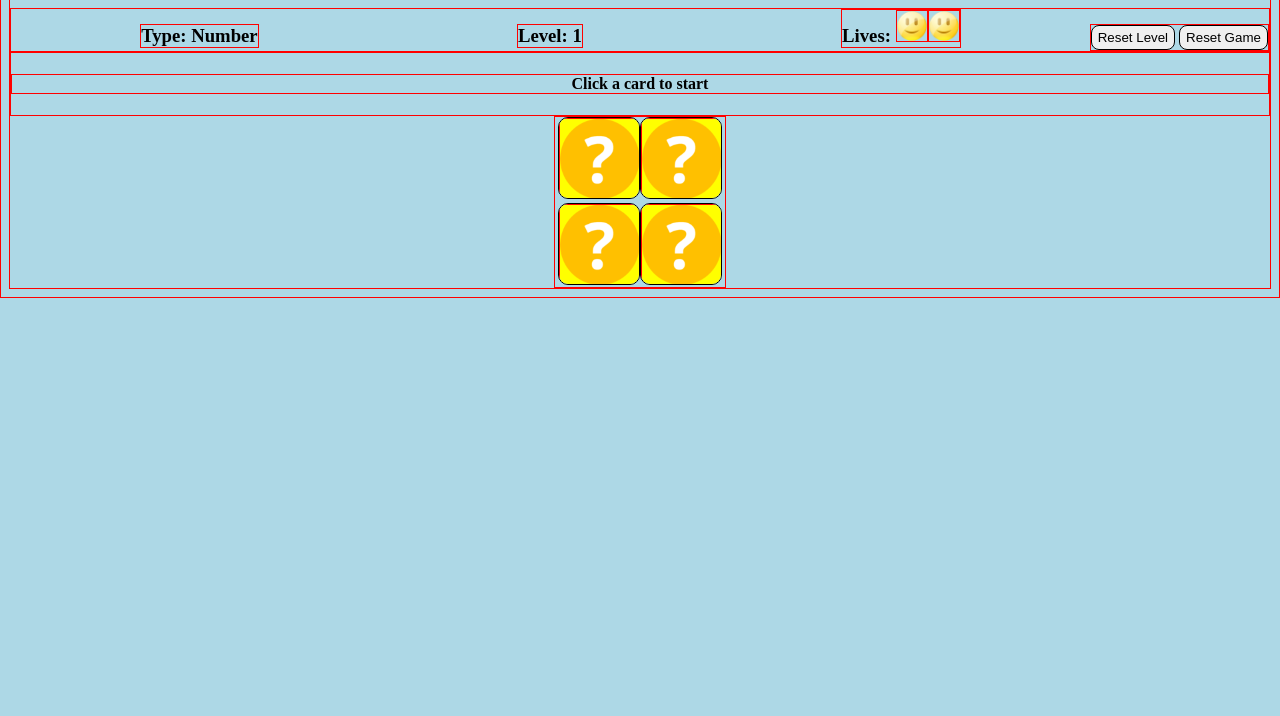
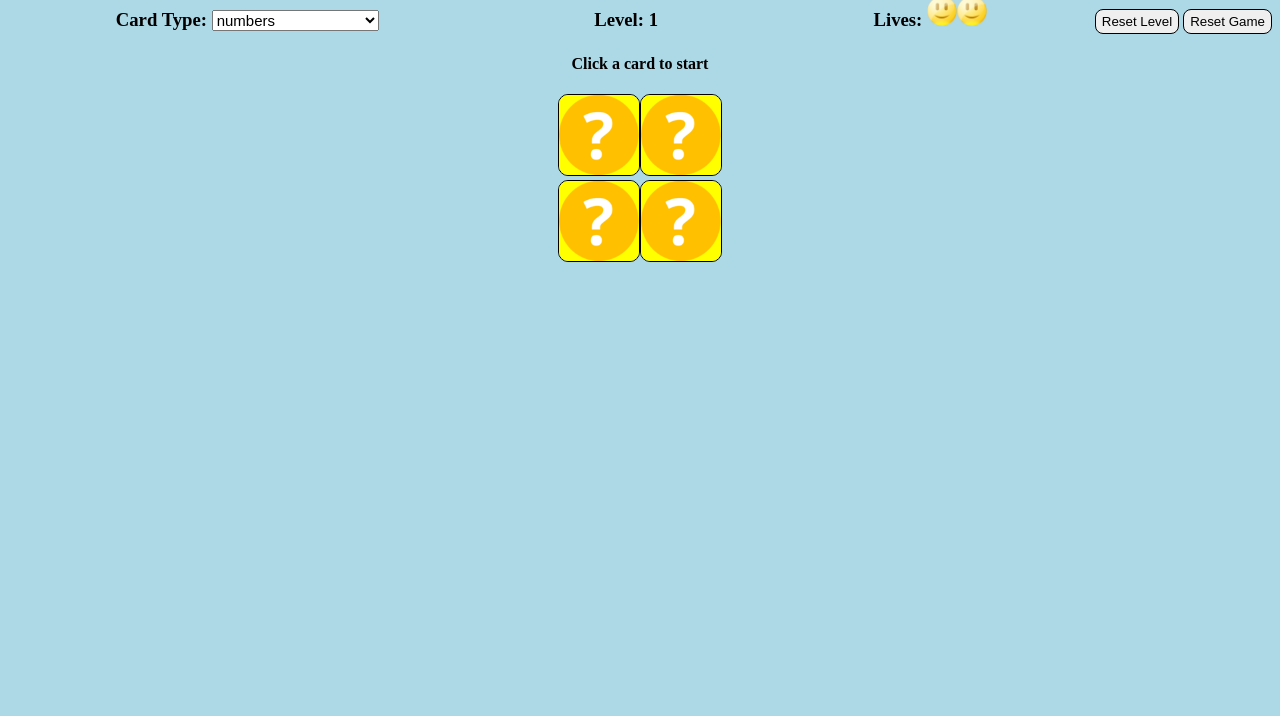
Before and after one commit to shyyuan/WDIR-Project-1, a plain HTML site: page index.html in a window 1280 px wide. Shown: the part 84-800 px from the top of the page. Drawn offline with nearby package versions, Linux system fonts and the light colour scheme.

Commit message:
added dropdown selection that allowed player to select card type. Set event listener

```diff
--- a/css/main.css
+++ b/css/main.css
@@ -1,4 +1,4 @@
-* { border: 1px solid red;}
+/** { border: 1px solid red;}*/
 body {
   background: lightblue;
   text-align: center;
@@ -40,6 +40,13 @@ h3 {
 .questionMark {
   width: 80px;
   height:80px;
+  transition: transform .3s ease-in-out;
+  -webkit-transition: -webkit-transform: .3s ease-in-out;
+
+}
+.questionMark:hover {
+  transform: rotate(180deg);
+  -webkit-transform: rotate(180-deg);
 }
 .smile {
   width:30px;
@@ -51,3 +58,7 @@ button {
   border: 1px solid black;
   border-radius: 8px;
 }
+
+#type {
+  font-size: 0.8em;
+}
--- a/index.html
+++ b/index.html
@@ -10,7 +10,13 @@
     <h1>Memory Game</h1>
 
     <div id='info'>
-      <h3>Type: Number</h3>
+      <h3><form>
+        Card Type:
+        <select id='type'>
+          <option value="number">numbers</option>
+          <option value="card">Cards</option>
+          <option value="fruit">Fruits and Vegetables</option>
+        </select></h3>
       <h3 id='level'></h3>
       <h3 id='chance'></h3>
       <div id='button'>
--- a/js/app.js
+++ b/js/app.js
@@ -2,6 +2,7 @@ console.log('Project 1 js file is connected');
 // Window onloader ***********************************
 $(function(){
   // Event Listener
+  $('#type').on('change', APP.setType);
   $('#resetLevel').on('click', UI.resetLevel);
   $('#resetGame').on('click', UI.resetGame);
 
@@ -14,6 +15,7 @@ var APP = {
   live: 0, //this.level+2,
   numCards: 0, //Math.pow((this.level+1)*2,2);,
   $board: $('#gameBoard'),
+  $type: 'number', // default
   width: 80,
   height: 80,
   playerScore: 0,
@@ -27,7 +29,11 @@ var APP = {
   // Math.floor(Math.random * (max-min+1)) + min
   generateNum: function(max,min){
     return Math.floor(Math.random()* (max-min+1)) + min;
-  } // end of generateNum
+  }, // end of generateNum
+  setType: function(){
+    APP.$type = $('#type option:selected').val(),
+    console.log('Selected Type ' + APP.$type);
+  }
 } // End of
 // =======================================================
 
@@ -111,7 +117,7 @@ var UI = {
   // 3 3 3 3 3 3
   // flip the card that clicked
   flipCard: function(){
-
+    if (APP.live !== 0){
         $('#feedback h4').text('Click another card').css('color','black');
 
         var tempP = $(this).attr('id').replace('card','');
@@ -131,6 +137,7 @@ var UI = {
             UI.isMatch(APP.cardClicked);
           }
         }
+    }
   }, // End of flipCard function
   // 4 4 4 4 4 4 4
   isMatch: function(twoCards){
@@ -148,6 +155,11 @@ var UI = {
       if (APP.gameCardsClicked.length === APP.numCards) {
         console.log('Level round over, move to next level');
         setTimeout(function() {UI.levelUp();},1000);
+      } else {
+        setTimeout(function() {updateFeedback();}, 700);
+        var updateFeedback = function() {
+          $('#feedback h4').text('Click a card').css('color','black');
+        }
       }
     } else {
       console.log('no match');
@@ -165,7 +177,11 @@ var UI = {
         $('#card'+twoCards[0][0]).append(APP.questionMarkImg);
         $('#card'+twoCards[1][0]).text('').css('background','yellow');
         $('#card'+twoCards[1][0]).append(APP.questionMarkImg);
+        if (APP.live !== 0){
           $('#feedback h4').text('Click a card').css('color','black');
+        } else {
+          $('#feedback h4').text('Game over. Thank you for playing.').css('color','red');
+        }
 
       }
     }
@@ -184,13 +200,18 @@ var UI = {
   // 6 6 6 6 6 6 6
   // move one level up
   levelUp: function(){
+    $('#feedback h4').text('Level end. Move to next level.').css('color','black');
+    setTimeout(function() {toNextLevel();},1000);
+    var toNextLevel = function(){
       UI.resetLevelVariables();
       $('#gameBoard').children('div').remove();
       APP.level++;
       UI.generateBoard(APP.level);
+    }
   },
   // 7 7 7 7 7 7
   updateSmileFace: function(){
+
     $('#chance').children('img').remove();
     for (var i=1; i<=APP.live; i++) {
       $('#chance').append(APP.smileImg);
@@ -212,6 +233,17 @@ var UI = {
 } // end of UI Object
 // ********************************************************
 
+// ========================================================
+var Data = {
+
+
+
+}
+
+
+// ========================================================
+
+
 
 // evoke the function
 UI.generateBoard(APP.level);
```
Lines whose indentation alone changed are shown as unchanged.
